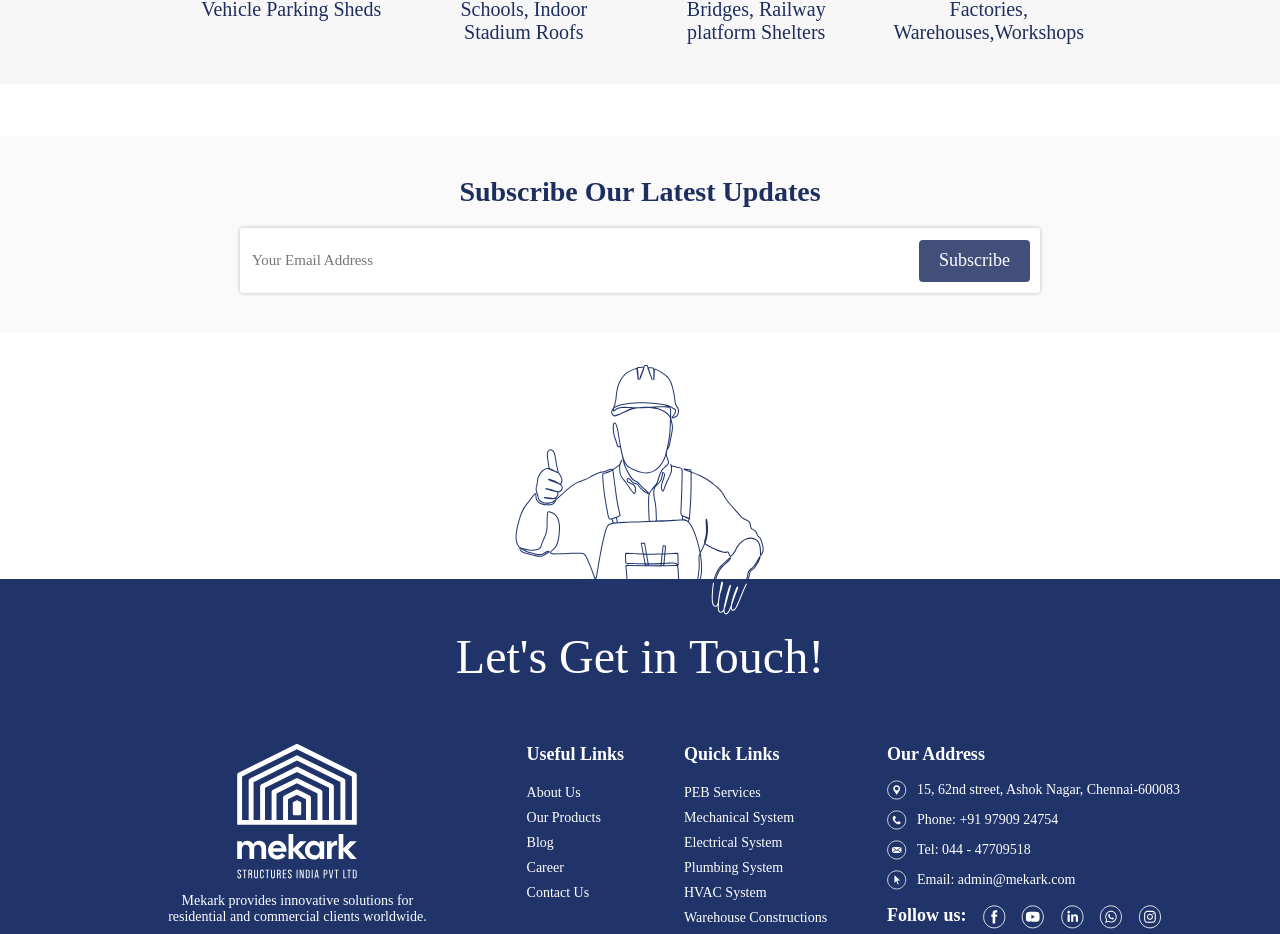
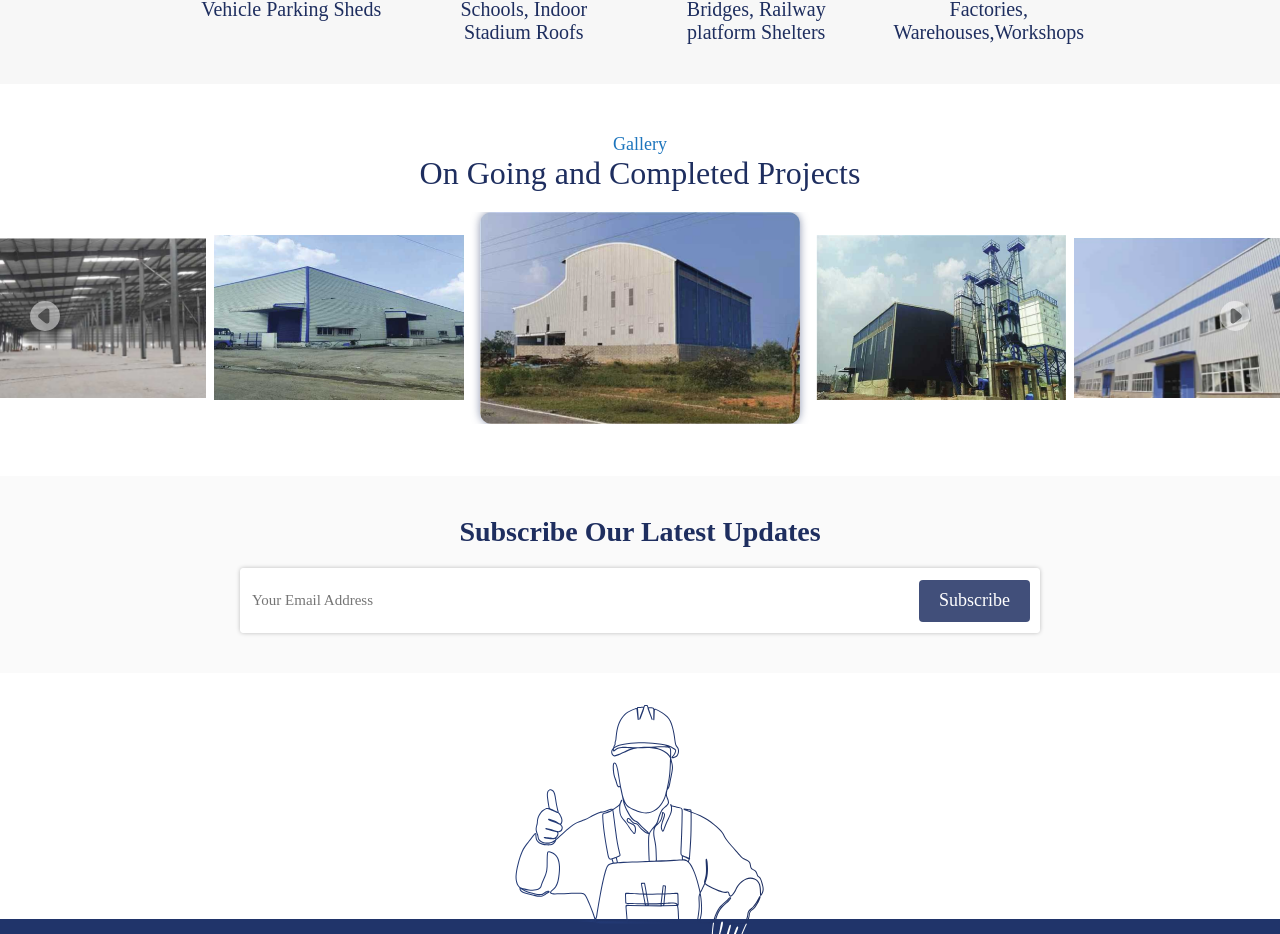
Before and after one commit to Hariharan1430/Mekark, a Next.js app: page /Product in a window 1280 px wide. Shown: the part 3235-4169 px from the top of the page. Built offline with nearby package versions, Linux system fonts and the light colour scheme; a web font is replaced by a local one.

Commit message:
enhanced 5

```diff
--- a/src/app/Product/page.tsx
+++ b/src/app/Product/page.tsx
@@ -3,6 +3,7 @@ import React from 'react'
 import styles from "./product.module.css"
 import TabBar from './box3'
 import IconBox from './iconbox'
+import Gallery from '../Equipment/gallery'
 
 
 const Productpage = () => {
@@ -29,6 +30,7 @@ Parking system Manufacturer and Warehouse shed Constructions
 
       <TabBar />
       <IconBox />
+      <Gallery />
 
       </div>
   )
```
